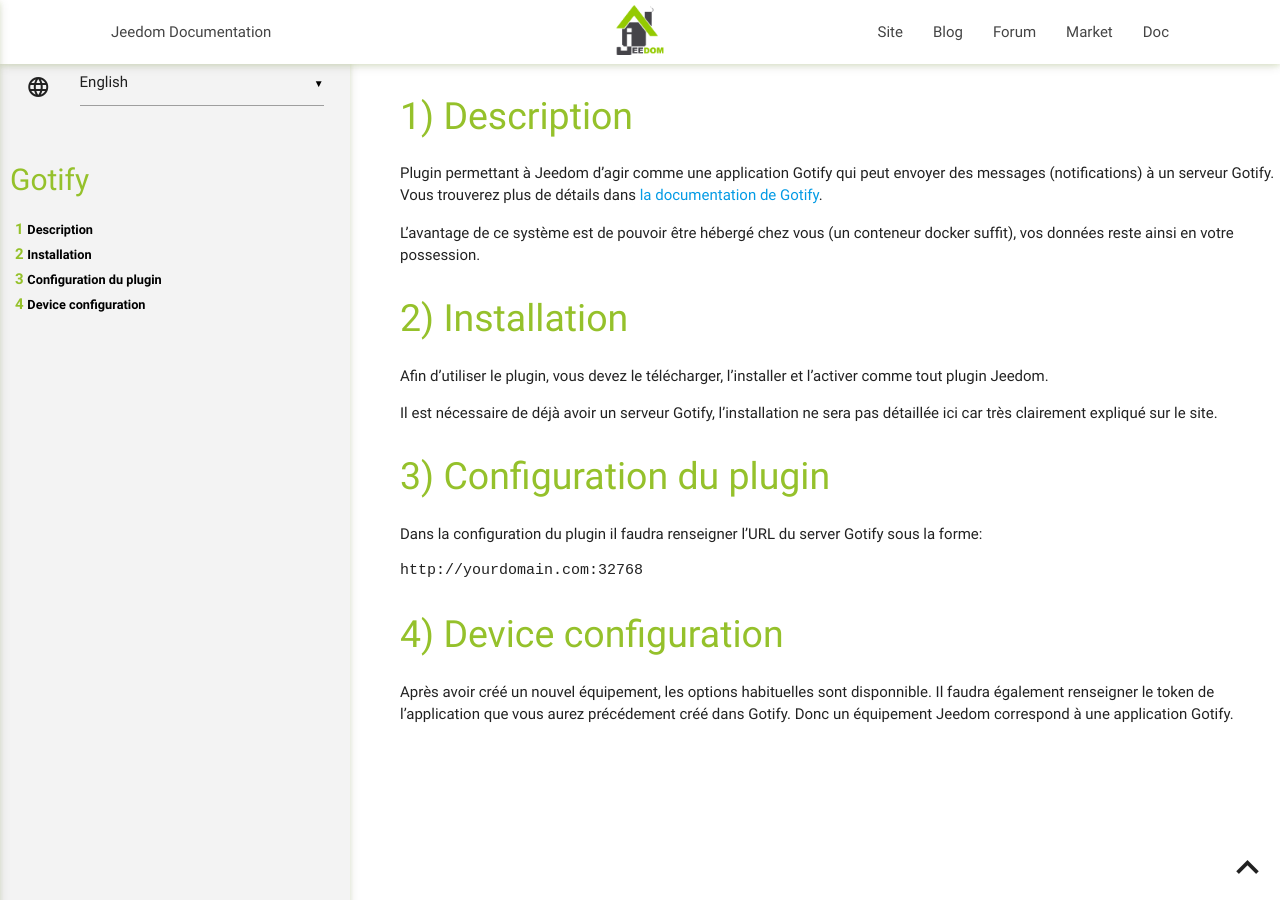
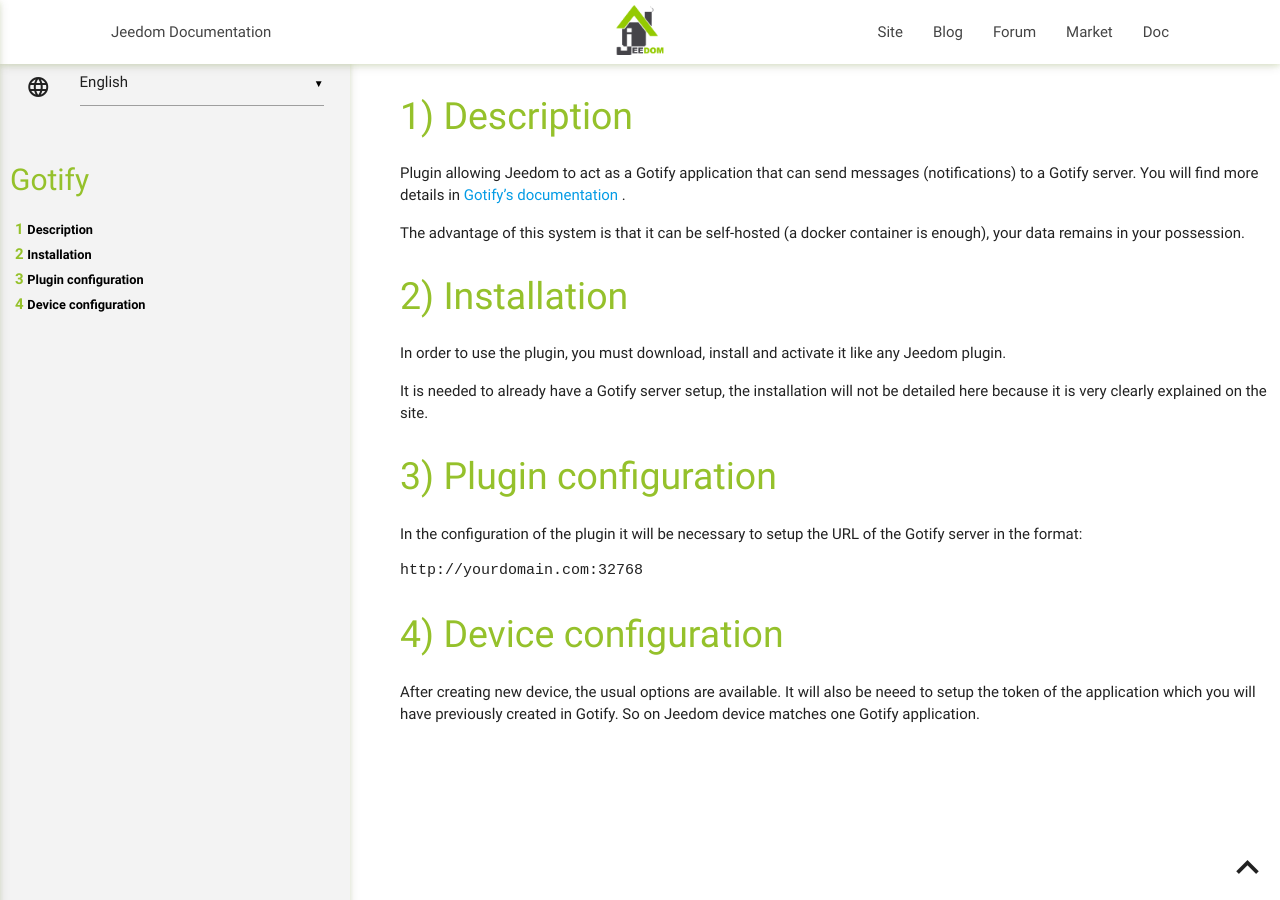
Before and after one commit to Mips2648/jeedom-gotify, a Jekyll site: the page built from docs/en_US/index.md, in a window 1280 px wide. Built offline with Jekyll 4.4.1, drawn with Linux system fonts in a browser that asks for light colours.

Commit message:
[ROBOT] Action all

````diff
--- a/docs/en_US/index.md
+++ b/docs/en_US/index.md
@@ -6,20 +6,19 @@ lang: en_US
 
 # Description
 
-Plugin permettant à Jeedom d'agir comme une application Gotify qui peut envoyer des messages (notifications) à un serveur Gotify.
-Vous trouverez plus de détails dans <a href="https://gotify.net/docs/" target="_blank">la documentation de Gotify</a>.
+Plugin allowing Jeedom to act as a Gotify application that can send messages (notifications) to a Gotify server. You will find more details in <a href="https://gotify.net/docs/" target="_blank">Gotify's documentation</a> .
 
-L'avantage de ce système est de pouvoir être hébergé chez vous (un conteneur docker suffit), vos données reste ainsi en votre possession.
+The advantage of this system is that it can be self-hosted (a docker container is enough), your data remains in your possession.
 
 # Installation
 
-Afin d’utiliser le plugin, vous devez le télécharger, l’installer et l’activer comme tout plugin Jeedom.
+In order to use the plugin, you must download, install and activate it like any Jeedom plugin.
 
-Il est nécessaire de déjà avoir un serveur Gotify, l'installation ne sera pas détaillée ici car très clairement expliqué sur le site.
+It is needed to already have a Gotify server setup, the installation will not be detailed here because it is very clearly explained on the site.
 
-# Configuration du plugin
+# Plugin configuration
 
-Dans la configuration du plugin il faudra renseigner l'URL du server Gotify sous la forme:
+In the configuration of the plugin it will be necessary to setup the URL of the Gotify server in the format:
 
 ```HTTP
 http://yourdomain.com:32768
@@ -27,6 +26,4 @@ http://yourdomain.com:32768
 
 # Device configuration
 
-Après avoir créé un nouvel équipement, les options habituelles sont disponnible.
-Il faudra également renseigner le token de l'application que vous aurez précédement créé dans Gotify.
-Donc un équipement Jeedom correspond à une application Gotify.
+After creating new device, the usual options are available. It will also be neeed to setup the token of the application which you will have previously created in Gotify. So on Jeedom device matches one Gotify application.
````
